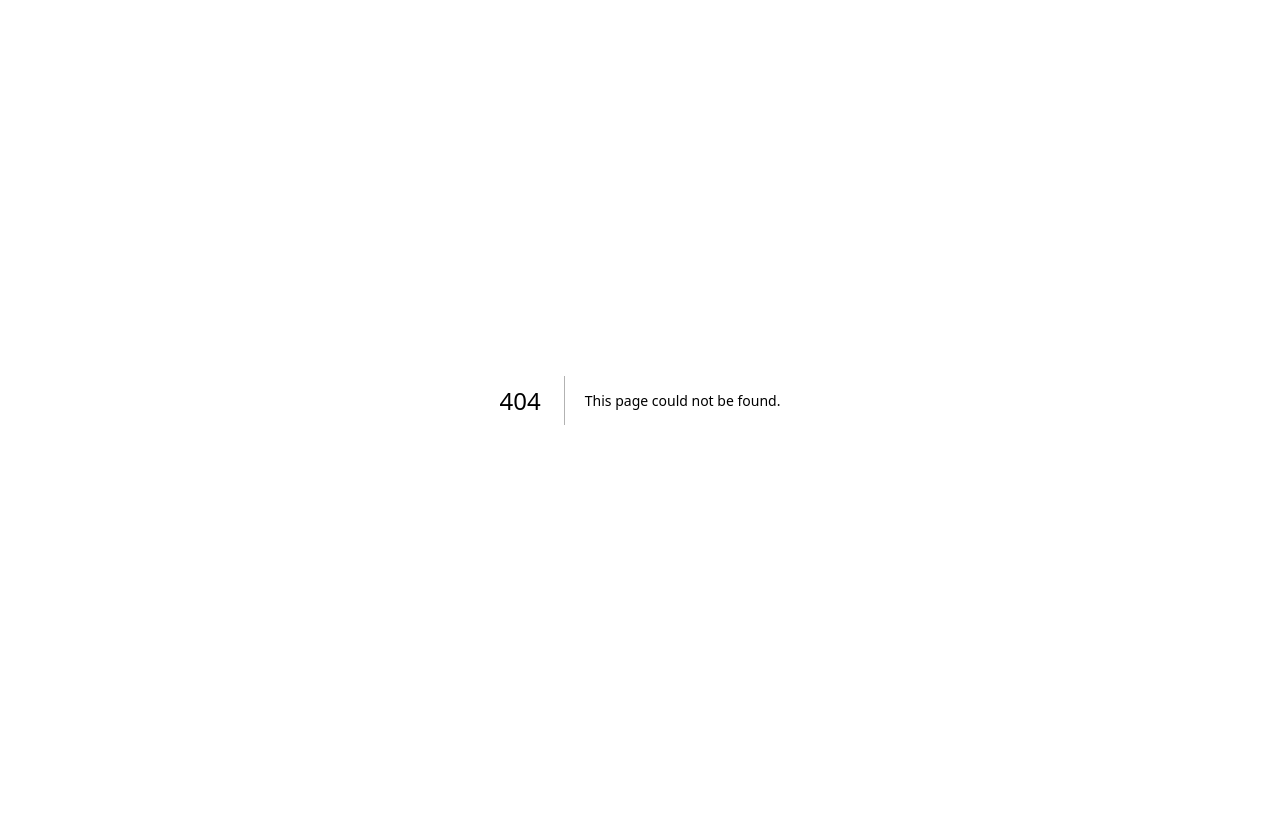
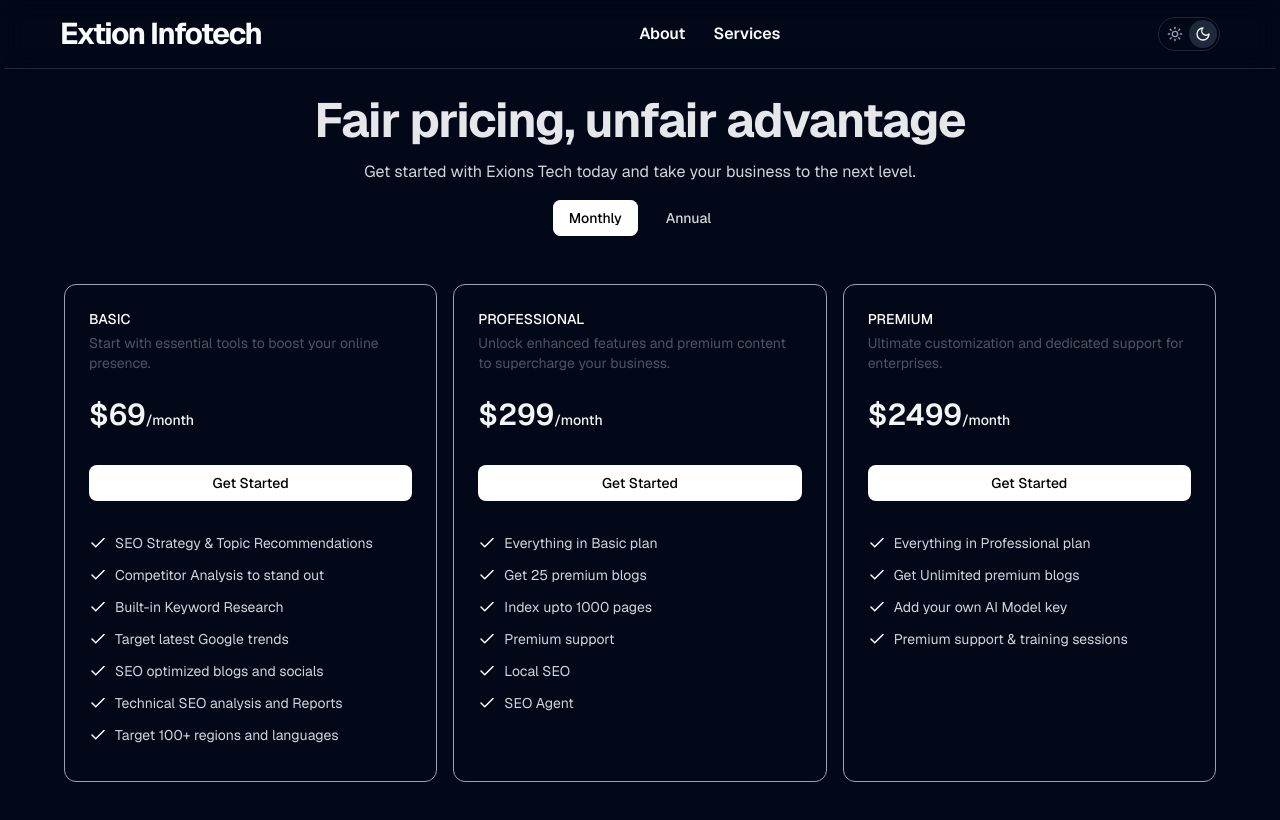
Before and after one commit to suman-3/extion-infotech-website, a Next.js app: page /pricing in a window 1280 px wide. Before the commit this address had no page. Built offline with nearby package versions, Linux system fonts and the light colour scheme.

Commit message:
feat: Remove Navbar from LandingPage and add PricingPage

```diff
--- a/app/(landing)/page.tsx
+++ b/app/(landing)/page.tsx
@@ -23,7 +23,6 @@ import { InternShipsTabs } from "./_components/internship-tabs";
 const LandingPage = () => {
   return (
     <>
-      <Navbar />
       <div
         className="absolute inset-x-0 top-[200px] h-[400px] max-md:hidden "
         style={{
--- a/app/layout.tsx
+++ b/app/layout.tsx
@@ -5,6 +5,7 @@ import { ThemeProvider } from "@/providers/theme-provider";
 import { SmoothScrollProvider } from "@/providers/smooth-scroll-provider";
 import { GeistSans } from "geist/font/sans";
 import { cn } from "@/lib/utils";
+import Navbar from "@/components/shared/navbar";
 
 const inter = Inter({ subsets: ["latin"] });
 
@@ -27,6 +28,7 @@ export default function RootLayout({
           attribute="class"
           enableSystem={false}
         >
+          <Navbar/>
           {children}
         </ThemeProvider>
         </SmoothScrollProvider>
--- /dev/null
+++ b/app/pricing/_components/pricing-cards.tsx
@@ -0,0 +1,169 @@
+"use client"
+import { cn } from '@/lib/utils'
+import { AnimatePresence, motion } from 'framer-motion'
+import { Check } from 'lucide-react'
+import { useState } from 'react'
+
+const pricingPlans = [
+  {
+    name: 'Basic',
+    description: 'Start with essential tools to boost your online presence.',
+    monthlyPrice: 69,
+    annualPrice: 49,
+    link: 'https://github.com/ansub/syntaxUI',
+    features: [
+      'SEO Strategy & Topic Recommendations',
+      'Competitor Analysis to stand out',
+      'Built-in Keyword Research',
+      'Target latest Google trends',
+      'SEO optimized blogs and socials',
+      'Technical SEO analysis and Reports',
+      'Target 100+ regions and languages',
+    ],
+  },
+  {
+    name: 'Professional',
+    description:
+      'Unlock enhanced features and premium content to supercharge your business.',
+    monthlyPrice: 299,
+    annualPrice: 199,
+    link: 'https://github.com/ansub/syntaxUI',
+    features: [
+      'Everything in Basic plan',
+      'Get 25 premium blogs',
+      'Index upto 1000 pages',
+      'Premium support',
+      'Local SEO',
+      'SEO Agent',
+    ],
+  },
+  {
+    name: 'Premium',
+    description:
+      'Ultimate customization and dedicated support for enterprises.',
+    monthlyPrice: 2499,
+    annualPrice: 1666,
+    link: 'https://github.com/ansub/syntaxUI',
+    features: [
+      'Everything in Professional plan',
+      'Get Unlimited premium blogs',
+      'Add your own AI Model key',
+      'Premium support & training sessions',
+    ],
+  },
+]
+
+const Pricing = () => {
+  const [billingCycle, setBillingCycle] = useState<'M' | 'A'>('M')
+
+  const Heading = () => (
+    <div className="relative z-10 my-12 flex flex-col items-center justify-center gap-4 px-5 md:px-0">
+      <div className="flex w-full flex-col items-start justify-center space-y-4 md:items-center">
+        <p className="mt-2 text-4xl md:text-5xl font-bold tracking-tight text-gray-800 sm:text-4xl dark:text-gray-200">
+          Fair pricing, unfair advantage
+        </p>
+        <p className="text-md max-w-2xl text-gray-700 md:text-center dark:text-gray-300">
+          Get started with Exions Tech today and take your business to the next level.
+        </p>
+      </div>
+      <div className="flex items-center justify-center gap-3">
+        <button
+          onClick={() => setBillingCycle('M')}
+          className={cn(
+            `rounded-lg px-4 py-2 text-sm font-medium `,
+            billingCycle === 'M'
+              ? 'relative bg-white text-black  '
+              : 'text-gray-700 hover:bg-white dark:text-gray-300 dark:hover:text-black',
+          )}
+        >
+          Monthly
+          {billingCycle === 'M' && <BackgroundShift shiftKey="monthly" />}
+        </button>
+        <button
+          onClick={() => setBillingCycle('A')}
+          className={cn(
+            `rounded-lg px-4 py-2 text-sm font-medium `,
+            billingCycle === 'A'
+              ? 'relative bg-white text-black'
+              : 'text-gray-700 hover:bg-white dark:text-gray-300 dark:hover:text-black',
+          )}
+        >
+          Annual
+          {billingCycle === 'A' && <BackgroundShift shiftKey="annual" />}
+        </button>
+      </div>
+    </div>
+  )
+
+  const PricingCards = () => (
+    <div className="relative z-10 mx-auto flex w-full max-w-6xl flex-col gap-8 lg:flex-row lg:gap-4 px-5 md:px-0">
+      {pricingPlans.map((plan, index) => (
+        <div
+          key={index}
+          className="w-full rounded-xl border-[1px] border-gray-500 p-6 text-left dark:border-gray-400"
+        >
+          <p className="mb-1 mt-0 text-sm font-medium uppercase text-black dark:text-white">
+            {plan.name}
+          </p>
+          <p className="my-0 mb-6 text-sm text-gray-600">{plan.description}</p>
+          <div className="mb-8 overflow-hidden">
+            <AnimatePresence mode="wait">
+              <motion.p
+                key={billingCycle === 'M' ? 'monthly' : 'annual'}
+                initial={{ y: -50, opacity: 0 }}
+                animate={{ y: 0, opacity: 1 }}
+                transition={{ type: 'spring', stiffness: 100 }}
+                className="my-0 text-3xl font-semibold text-gray-900 dark:text-gray-100"
+              >
+                <span>
+                  ${billingCycle === 'M' ? plan.monthlyPrice : plan.annualPrice}
+                </span>
+                <span className="text-sm font-medium">
+                  /{billingCycle === 'M' ? 'month' : 'year'}
+                </span>
+              </motion.p>
+            </AnimatePresence>
+            <motion.button
+              whileTap={{ scale: 0.985 }}
+              onClick={() => {
+                window.open(plan.link)
+              }}
+              className="mt-8 w-full rounded-lg bg-text py-2 text-sm font-medium text-white dark:text-black bg-black dark:bg-white hover:bg-white transition-all duration-200 ease-in-out"
+            >
+              Get Started
+            </motion.button>
+          </div>
+          {plan.features.map((feature, idx) => (
+            <div key={idx} className="mb-3 flex items-center gap-2">
+              <Check className="text-black dark:text-white" size={18} />
+              <span className="text-sm text-gray-500 dark:text-gray-300">{feature}</span>
+            </div>
+          ))}
+        </div>
+      ))}
+    </div>
+  )
+
+  return (
+    <section className="relative w-full overflow-hidden pb-10">
+      <Heading />
+      <PricingCards />
+    </section>
+  )
+}
+
+const BackgroundShift = ({ shiftKey }: { shiftKey: string }) => (
+  <motion.span
+    key={shiftKey}
+    layoutId="bg-shift"
+    className="absolute inset-0 -z-10 rounded-lg bg-white/80"
+    initial={{ opacity: 0, scale: 0.8 }}
+    animate={{ opacity: 1, scale: 1 }}
+    exit={{ opacity: 0, scale: 0.8 }}
+    transition={{ type: 'spring', stiffness: 200, damping: 20 }}
+  />
+)
+
+export default function PricingPage() {
+  return <Pricing />
+}
--- /dev/null
+++ b/app/pricing/page.tsx
@@ -0,0 +1,12 @@
+import React from 'react'
+import PricingPage from './_components/pricing-cards'
+
+ const Pricingpage = () => {
+    return (
+        <div className='pt-10'>
+            <PricingPage />
+        </div>
+    )
+}
+
+export default Pricingpage
```
